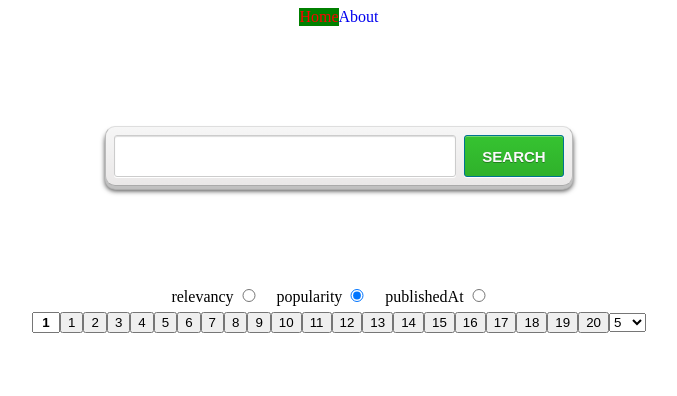
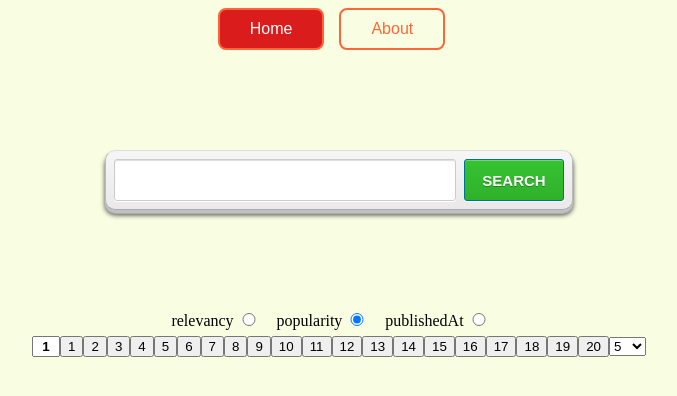
Before and after one commit to PaulRomanov/RS-School-React, a React app in the folder react-router/: page / in a window 1280 px wide. Shown: the top 396 px of the page, without its empty margins (301-978 px from the left). Built offline with nearby package versions, Linux system fonts and the light colour scheme.

Commit message:
feat: add style

```diff
--- a/react-router/src/App.tsx
+++ b/react-router/src/App.tsx
@@ -2,7 +2,7 @@
 // import { match } from 'assert';
 import React, { FC, Suspense } from 'react';
 import { CSSTransition } from 'react-transition-group';
-import { Switch, Route, Redirect, BrowserRouter } from 'react-router-dom';
+import { Route, BrowserRouter } from 'react-router-dom';
 import About from './pages/About';
 import MainPage from './pages/MainPage';
 import './styles.scss';
@@ -23,18 +23,13 @@ export const App: FC = () => {
     <BrowserRouter>
       <div className="App">
         <Suspense fallback={<div>Loading...</div>}>
-          <Switch>
+          {/* <Switch> */}
           <div className="container">
             {navData.map(({ Component, path }): JSX.Element => {
               return (
                 <Route path={path} exact key={path.toString()}>
                   {({ match }) => (
-                      <CSSTransition
-                        in={match != null}
-                        timeout={300}
-                        classNames="page"
-                        unmountOnExit
-                      >
+                    <CSSTransition in={match != null} timeout={300} classNames="page" unmountOnExit>
                       <div className="page">{Component}</div>
                     </CSSTransition>
                   )}
@@ -42,8 +37,8 @@ export const App: FC = () => {
               );
             })}
           </div>
-            <Redirect to="/" />
-          </Switch>
+          {/* <Redirect to="/" /> */}
+          {/* </Switch> */}
         </Suspense>
       </div>
     </BrowserRouter>
--- a/react-router/src/components/header/Header.tsx
+++ b/react-router/src/components/header/Header.tsx
@@ -8,11 +8,11 @@ const Header = () => {
   return (
     <div>
       <nav>
-        <NavLink exact activeClassName="activ-link" className="nav-link" to="/">
+        <NavLink exact activeClassName="activ-link" className="shine-button" to="/">
           Home
         </NavLink>
 
-        <NavLink activeClassName="activ-link" className="nav-link" to="/about">
+        <NavLink activeClassName="activ-link" className="shine-button" to="/about">
           About
         </NavLink>
       </nav>
--- a/react-router/src/components/header/header.scss
+++ b/react-router/src/components/header/header.scss
@@ -3,14 +3,47 @@ nav {
   justify-content: center;
 }
 
-.nav-link {
-  text-decoration: none;
-}
 .nav-btn {
   margin: 0 46px 0 0;
 
 }
+
+
+.shine-button {
+  text-decoration: none;
+  display: inline-block;
+  padding: 10px 30px;
+  margin: 10px 20px;
+  position: relative;
+  overflow: hidden;
+  border: 2px solid #fe6637;
+  border-radius: 8px;
+  font-family: 'Montserrat', sans-serif;
+  color: #fe6637;
+  transition: .2s ease-in-out;
+  margin: 0 15px 0 0;
+}
+.shine-button:before {
+  content: "";
+  background: linear-gradient(90deg, rgba(255, 255, 255, .1), rgba(255, 255, 255, .5));
+  height: 50px;
+  width: 50px;
+  position: absolute;
+  top: -8px;
+  left: -75px;
+  transform: skewX(-45deg);
+}
+.shine-button:hover {
+  background: #fe6637;
+  color: #fff;
+}
+.shine-button:hover:before {
+  left: 150px;
+  transition: .5s ease-in-out;
+}
+
 .activ-link {
-  color: red;
-  background-color: green;
+  color: rgb(255, 255, 255);
+  background-color: rgb(219, 28, 28);
+
 }
--- a/react-router/src/pages/About.tsx
+++ b/react-router/src/pages/About.tsx
@@ -1,11 +1,15 @@
 import React from 'react';
 import Header from '../components/header/Header';
+import './about.scss';
 
 const About = () => {
   return (
     <div>
       <Header />
-      <div>Your ad could be here, but alas</div>
+      <div className="about-wrapper">
+        <div className="abaut-lorem">Your ad could be here, but alas</div>
+        <img className="img-about" src="../assets/ad.jpg" alt="ad" />
+      </div>
     </div>
   );
 };
--- a/react-router/src/pages/MainPage.tsx
+++ b/react-router/src/pages/MainPage.tsx
@@ -1,4 +1,4 @@
-import { useState } from 'react';
+import { useEffect, useState } from 'react';
 import SearchLine from '../components/searchLine/SearchLine';
 import Card from '../components/card/Card';
 import { CardType, SortType } from '../type';
@@ -12,6 +12,10 @@ const MainPage = () => {
   const [sortBy, setSortBy] = useState<SortType>(SortType.popularity);
   const [page, setPage] = useState<number>(1);
   const [pageSize, setPageSize] = useState<number>(5);
+
+  useEffect(() => {
+    setState(state);
+  }, [state]);
 
   const paginate = (pageNumber: number) => setPage(pageNumber);
 
--- /dev/null
+++ b/react-router/src/pages/about.scss
@@ -0,0 +1,11 @@
+.about-wrapper{
+  margin: 80px 0 0 0;
+    display: flex;
+    justify-content: center;
+}
+
+.img-about {
+  position: absolute;
+  width: 400px;
+  margin: 42px 0 0 10px;
+}
--- a/react-router/src/styles.scss
+++ b/react-router/src/styles.scss
@@ -1,35 +1,39 @@
+body {
+  background: #f9fee3;
+}
+
 h1 {
   color: orangered;
 }
 
-// .page-enter-active {
-//   animation: fade-in 1s forwards;
-// }
-// .page-exit-active {
-//   animation: fade-out 1s forwards;
-// }
+.page-enter-active {
+  animation: fade-in 2s forwards;
+}
+.page-exit-active {
+  animation: fade-out 2s forwards;
+}
 
-// @keyframes fade-in {
-//   0% {
-//     opacity: 0;
-//     transform: translateX(-400px);
-//   }
-//   100% {
-//     transform: translateX(0);
-//     opacity: 1;
-//   }
-// }
+@keyframes fade-in {
+  0% {
+    opacity: 0;
+    transform: translateX(-100%);
+  }
+  100% {
+    transform: translateX(0);
+    opacity: 1;
+  }
+}
 
-// @keyframes fade-out {
-//   0% {
-//     opacity: 1;
-//     transform: translateX(0);
-//   }
-//   100% {
-//     transform: translateX(100%);
-//     opacity: 0;
-//   }
-// }
+@keyframes fade-out {
+  0% {
+    opacity: 1;
+    transform: translateX(0);
+  }
+  100% {
+    transform: translateX(100%);
+    opacity: 0;
+  }
+}
 .container {
   position: relative;
 }
@@ -38,25 +42,3 @@ h1 {
   left: 0;
   right: 0;
 }
-
-.page-enter {
-  opacity: 0;
-  transform: scale(1.1);
-}
-
-.page-enter-active {
-  opacity: 1;
-  transform: scale(1);
-  transition: opacity 300ms, transform 300ms;
-}
-
-.page-exit {
-  opacity: 1;
-  transform: scale(1);
-}
-
-.page-exit-active {
-  opacity: 0;
-  transform: scale(0.9);
-  transition: opacity 300ms, transform 300ms;
-}
```
Also changed, not shown: react-router/src/components/radioBtn/radioBtn.scss (+33 -0 lines), react-router/src/components/radioBtn/radioBtn.tsx (+40 -0 lines), react-router/src/assets/ad.jpg (added). Lines whose indentation alone changed are shown as unchanged.
